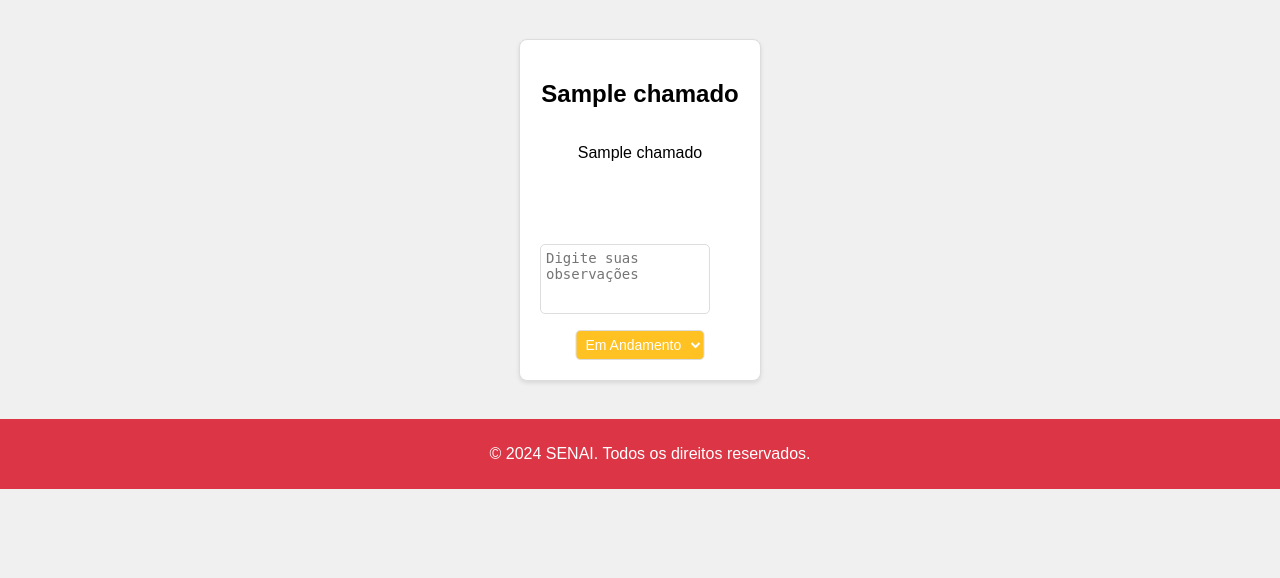
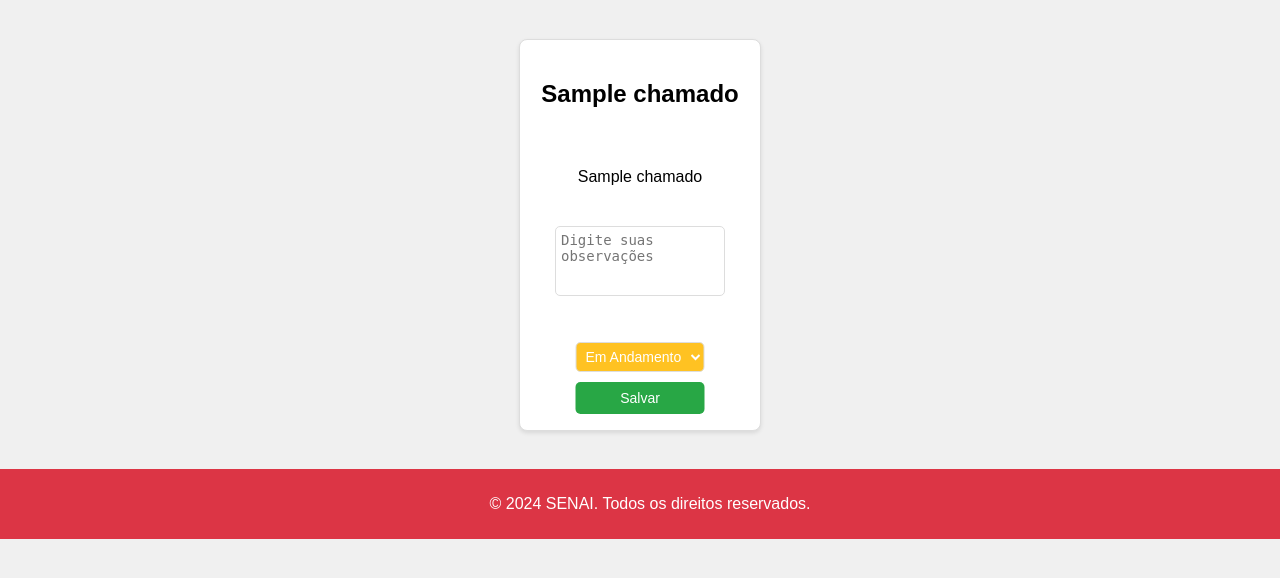
Before and after one commit to DanteKeyy/ControleManuntencao, a Flask app: page /pedidos in a window 1280 px wide. Shown: the part 34-612 px from the top of the page. Run offline with Flask 3, Linux system fonts and the light colour scheme; a database or web service that is not in the repository returns one stand-in record (values such as "Sample title"); some libraries are stand-ins or nearby versions.

Commit message:
Atualizando css

```diff
--- a/models/chamado.py
+++ b/models/chamado.py
@@ -24,7 +24,6 @@ def get_chamados() -> List[Chamado]:
     chamados = []
 
     for result in results:
-        print(result)
         chamado = Chamado(
             chamado_id=result[0],
             titulo=result[1],
--- a/static/css/pedidos.css
+++ b/static/css/pedidos.css
@@ -68,7 +68,7 @@ body {
     box-shadow: 0 2px 4px rgba(0, 0, 0, 0.1);
     padding: 20px;
     text-align: center;
-    height: 300px;
+    height: 350px !important;
     width: 200px;
     display: flex;
     flex-direction: column;
@@ -76,14 +76,6 @@ body {
     height: 300px; /* Ajuste a altura conforme necessário */
 
     position: relative;
-}
-
-
-
-.observacoes {
-    display: flex;
-    flex-direction: column; /* Organiza os elementos na coluna */
-    margin-top: auto; /* Faz o espaço superior, empurrando para baixo */
 }
 
 .observacoes textarea {
@@ -156,6 +148,7 @@ body {
     position: absolute;
     bottom: 20px;
     left: 50%;
+    top: 75%;
     transform: translateX(-50%);
     display: flex;
     flex-direction: column;
@@ -195,6 +188,27 @@ body {
     background-color: #6c757d;
 }
 
+.button-salvar {
+    margin-top: 20px;
+    margin-bottom: 20px;
+}
+
+.button-salvar {
+    margin-top: 10px;
+    padding: 8px 16px;
+    background-color: #28a745;
+    color: white;
+    border: none;
+    border-radius: 5px;
+    cursor: pointer;
+    font-size: 14px;
+}
+
+.button-salvar:hover {
+    background-color: #218838;
+}
+
+
 @media (max-width: 768px) {
     .navbar-menu {
         flex-direction: column;
--- a/templates/pedidos.html
+++ b/templates/pedidos.html
@@ -24,7 +24,7 @@
             <p>{{ chamado.descricao }}</p>
 
             <div class="observacoes">
-                <textarea id="observacao-{{ chamado.id }}" name="observacao" placeholder="Digite suas observações"></textarea>
+                <textarea style="margin-bottom: 50px;" id="observacao-{{ chamado.id }}" name="observacao" placeholder="Digite suas observações"></textarea>
             </div>
             <br><br>
 
@@ -37,6 +37,8 @@
                     <option id="{{chamado.chamado_id}}" value="common" {% if chamado.status == 'common' %}selected{% endif %}>Comum</option>
                     <option id="{{chamado.chamado_id}}" value="no-status" {% if chamado.status == 'no-status' %}selected{% endif %}>Sem Status</option>
                 </select>
+
+                <button class="button-salvar">Salvar</button>
             </div>
 
         </div>
```
